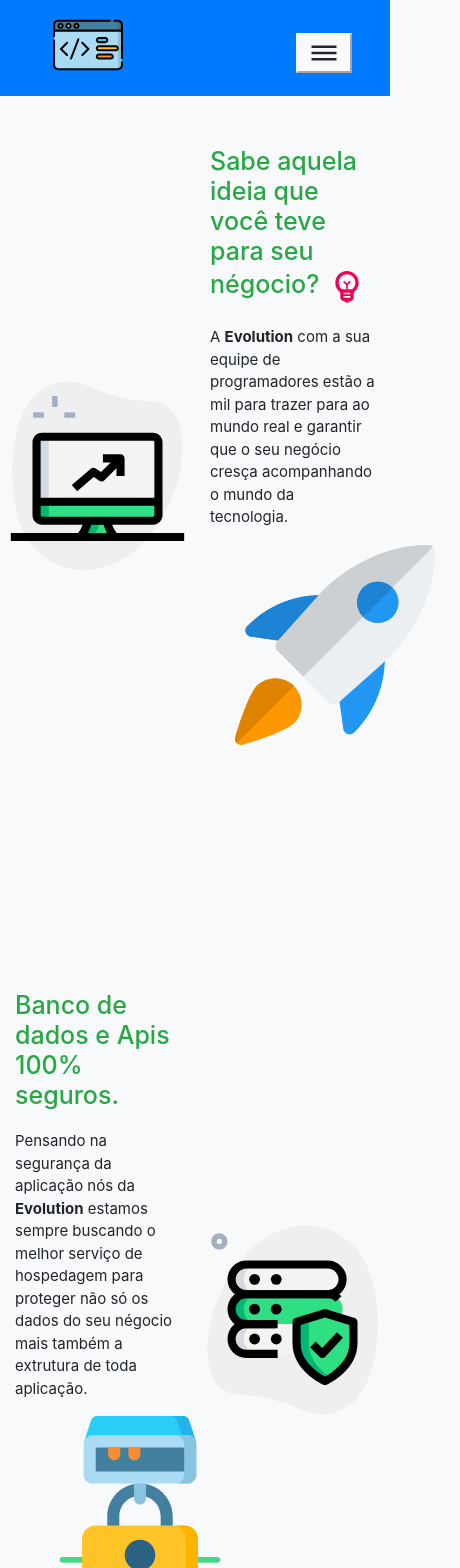
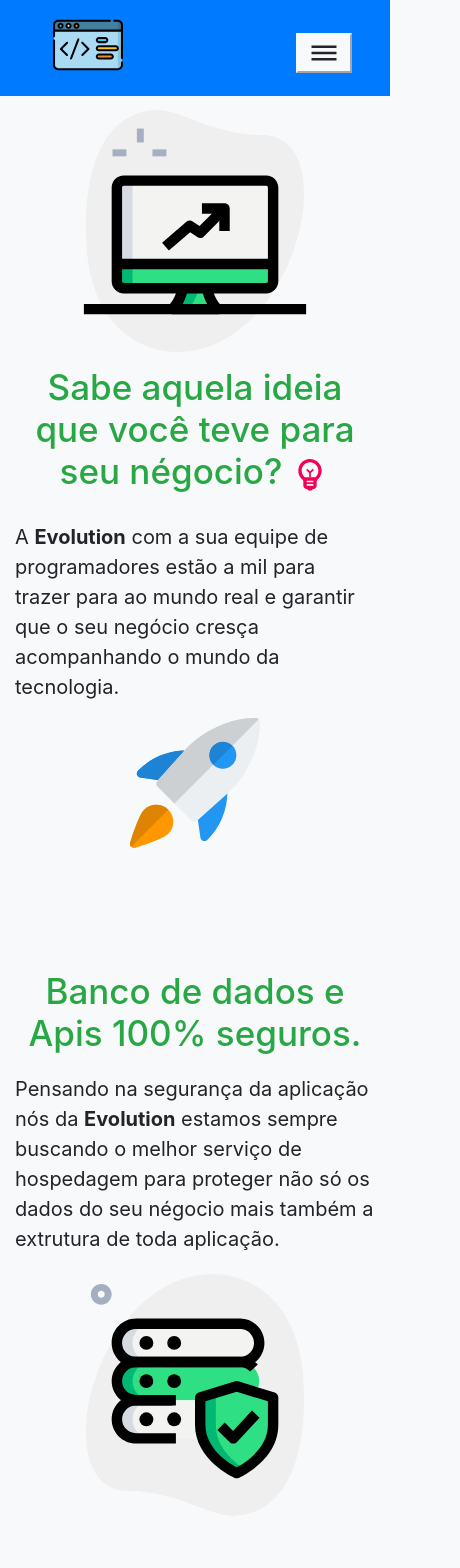
Before and after one commit to raultocantins/evollution, a React (Create React App) app: page / in a window 390 px wide. Shown: the top 1568 px of the page, 460 px wide, since content can reach past the window. Built offline with nearby package versions, Linux system fonts and the light colour scheme.

Commit message:
Alteraçao na responsividade da aplicaçao, organizando os componentes para que a interface fique bem mais fluida

```diff
--- a/src/Components/Header/Header.css
+++ b/src/Components/Header/Header.css
@@ -36,7 +36,7 @@
     display: flex!important;
 }
 
-@media(max-width:600px) {
+@media(max-width:700px) {
     .navbar {
         height: auto;
     }
--- a/src/Components/Header/Header.jsx
+++ b/src/Components/Header/Header.jsx
@@ -36,16 +36,16 @@ if(navbar[0].classList.contains('show')){
                 <div className="col-md-7 ">
                     <ul className="navbar-nav ">
                         <li className="nav-item active">
-                            <Link activeClass="active" className="nav-link " hreF="/" to="section5R" spy={true} smooth={true} duration={500} >Tecnologias</Link>
+                            <Link activeClass="active" className="nav-link " href="/" to="section5R" spy={true} smooth={true} duration={500} >Tecnologias</Link>
                         </li>
                         <li className="nav-item">
-                            <Link activeClass="active" className="nav-link " hreF="/" to="section6R" spy={true} smooth={true} duration={500} >Aprenda a programar</Link>
+                            <Link activeClass="active" className="nav-link " href="/" to="section6R" spy={true} smooth={true} duration={500} >Aprenda a programar</Link>
                         </li>
                         <li className="nav-item">
-                            <Link activeClass="active" className="nav-link " hreF="/" to="section3R" spy={true} smooth={true} duration={500} >Sobre</Link>
+                            <Link activeClass="active" className="nav-link " href="/" to="section3R" spy={true} smooth={true} duration={500} >Sobre</Link>
                         </li>
                         <li className="nav-item  mb-3">
-                            <Link activeClass="active" className="nav-link " hreF="/" to="section2R" spy={true} smooth={true} duration={500} >Contato</Link>
+                            <Link activeClass="active" className="nav-link " href="/" to="section2R" spy={true} smooth={true} duration={500} >Contato</Link>
                         </li>
                     </ul>
                 </div>
--- a/src/Components/Main.css
+++ b/src/Components/Main.css
@@ -69,47 +69,3 @@ p {
         font-size: 20px;
     }
 }
-
-@media(max-width:1024px) {
-    .section1 .card h1 {
-        width: 100%;
-        font-size: 15px;
-    }
-    .cards {
-        margin-top: 0px;
-    }
-    .carousel {
-        height: 90vh;
-    }
-    .section1 .card {
-        overflow: hidden;
-        color: rgba(255, 255, 255, 0);
-        background-color: #f8f9fa;
-    }
-    .contact {
-        display: none;
-    }
-    .img_carousel {
-        height: 500px;
-        width: 100%;
-        margin: 0px;
-        padding: 0px;
-    }
-    .carousel h1 {
-        font-size: 25px;
-    }
-    .carousel p {
-        font-size: 15px;
-    }
-    .carousel .foguete {
-        height: 105px;
-        width: 105px;
-    }
-    .navbar .navbar-container li {
-        padding: 10px;
-    }
-    .navbar .navbar-container li a {
-        color: white;
-        font-size: 1.0rem;
-    }
-}
--- a/src/Components/Section3/Section3.css
+++ b/src/Components/Section3/Section3.css
@@ -12,7 +12,33 @@
     width: 250px;
 }
 
-.section3 .h1_carousel {
+.section3 h1 {
     margin-top: 50px;
     color: #28a745!important;
 }
+@media(max-width:700px){
+    .section3{
+        height:100vh;
+        margin-top: 10px;
+        padding-top: 0px;
+    }
+
+    .section3 h1{
+        font-size: 35px;
+        margin-top: 10px!important;
+    }
+    .section3 p{
+        font-size: 20px;
+        justify-content: center;
+
+    }
+    .section3 .foguete{
+        height: 130px;
+        width: 130px;
+    }
+    .section3 .store{
+
+        height: 250px;
+        width: 250px;
+    }
+}
--- a/src/Components/Section3/Section3.jsx
+++ b/src/Components/Section3/Section3.jsx
@@ -10,11 +10,11 @@ export default function section3() {
     return (
         <div className="container-fluid section3">
             <div className="row d-flex justify-content-center carousel">
-                <img src={Store} alt="casa" className="col-md-6 img_carousel col-6 " />
-                <div className=" col-md-3 col-6 ">
-                    <h1 className="h1_carousel ">Sabe aquela ideia que você teve para seu négocio?<EmojiObjectsOutlinedIcon className="ml-2" style={{ fontSize: 40 }} color="secondary" /></h1>
+                <img src={Store} alt="casa" className="col-md-6 store col-12 " />
+                <div className=" col-md-3 col-12 row ">
+                    <h1 className="text-center">Sabe aquela ideia que você teve para seu négocio?<EmojiObjectsOutlinedIcon className="ml-2" style={{ fontSize: 40 }} color="secondary" /></h1>
                     <p >A <strong>Evolution</strong> com a sua equipe de programadores estão a mil para trazer para ao mundo real e garantir que o seu negócio cresça acompanhando o mundo da tecnologia.</p>
-                    <img src={Foguete} alt="foguete" className="foguete" />
+                    <img src={Foguete} alt="foguete" className="foguete col-12" />
                 </div>
             </div>
         </div>);
--- a/src/Components/Section4/Section4.css
+++ b/src/Components/Section4/Section4.css
@@ -8,7 +8,7 @@
     width: 100%;
 }
 
-.section4 .h1_carousel {
+.section4 h1 {
     margin-top: 50px;
     color: #28a745!important;
 }
@@ -17,3 +17,27 @@
     height: 200px;
     width: 250px;
 }
+@media(max-width:700px){
+    .section4{
+        height:100vh;
+       margin-top: 10px;
+    }
+
+    .section4 h1{
+        font-size: 35px;
+        margin-top: 10px!important;
+    }
+    .section4 p{
+        font-size: 20px;
+
+       justify-content: center;
+
+    }
+    .section4 .seguro{
+        height: 250px;
+        width: 250px;
+    }
+    .section4 .seguranca{
+    display: none;
+    }
+}
--- a/src/Components/Section4/Section4.jsx
+++ b/src/Components/Section4/Section4.jsx
@@ -9,12 +9,12 @@ export default function section4() {
         <div className="container-fluid section4">
             <div className="row d-flex justify-content-center carousel">
 
-                <div className="div col-md-5 col-6 ">
-                    <h1 className="h1_carousel">Banco de dados e Apis 100% seguros.</h1>
-                    <p>Pensando na segurança da aplicação nós da <strong>Evolution</strong> estamos sempre buscando o melhor serviço de hospedagem para proteger não só os dados do seu négocio mais também a extrutura de toda aplicação.</p>
+                <div className="div col-md-5 col-12 ">
+                    <h1 className="text-center">Banco de dados e Apis 100% seguros.</h1>
+                    <p >Pensando na segurança da aplicação nós da <strong>Evolution</strong> estamos sempre buscando o melhor serviço de hospedagem para proteger não só os dados do seu négocio mais também a extrutura de toda aplicação.</p>
                     <img src={Seguranca} alt="seguranca" className="seguranca" />
                 </div>
-                <img src={Seguro} alt="seguro" className="col-md-4 img_carousel col-6" />
+                <img src={Seguro} alt="seguro" className="col-md-4 seguro col-12" />
             </div>
         </div>);
 }
```
